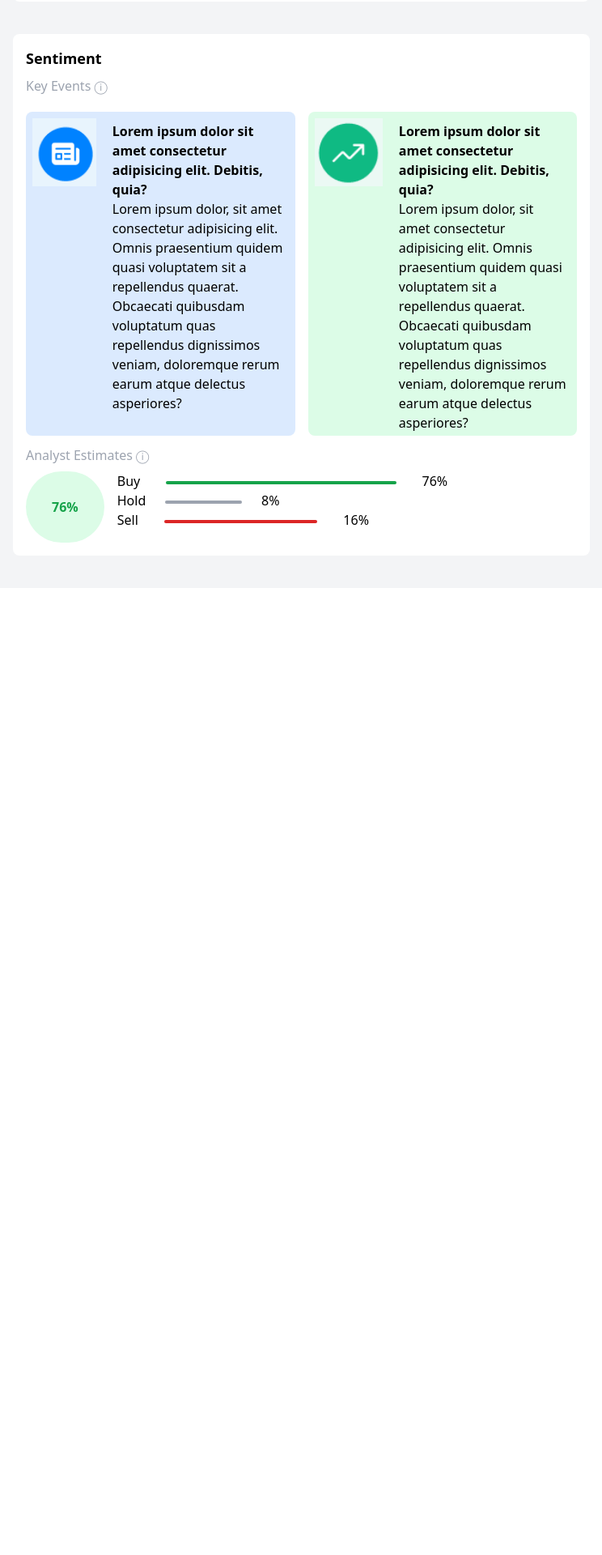
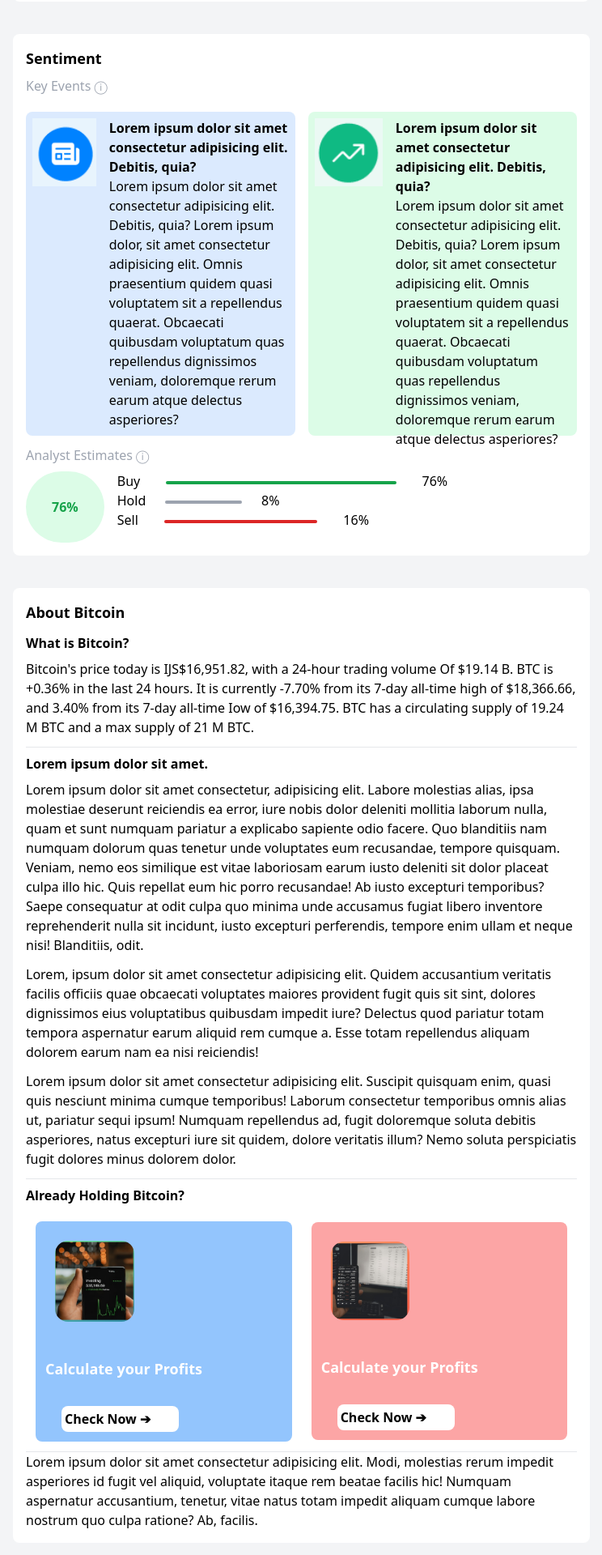
Before and after one commit to shivamx42/KoinX, a React (Vite) app: page / in a window 1280 px wide. Shown: the part 660-2580 px from the top of the page at 81% size, without its empty margins (24-768 px from the left). Before the commit the page ends 1386 px from the top, so only its background shows below. Built offline with nearby package versions, Linux system fonts and the light colour scheme; no server answers.

Commit message:
Added the about component

```diff
--- a/src/App.jsx
+++ b/src/App.jsx
@@ -5,6 +5,7 @@
 import Services from "./Components/Services"
 import Performance from "./Components/Performance"
 import Sentiment from "./Components/Sentiment"
+import About from "./Components/About"
 
 function App() {
 
@@ -26,6 +27,7 @@
             <Services/>
             <Performance/>
             <Sentiment/>
+            <About/>
           </div>
 
 
--- /dev/null
+++ b/src/Components/About.jsx
@@ -0,0 +1,52 @@
+import React from 'react'
+import AboutProps from './AboutProps'
+
+
+export default function About() {
+  return (
+    <>
+        <div className=' bg-white rounded-lg m-10 w-90p p-4'>
+
+        <h1 className='font-bold text-lg mb-3'>About Bitcoin</h1>
+        <p className='font-semibold mb-2'>What is Bitcoin?</p>
+
+        <p className='mb-3'>
+            Bitcoin's price today is IJS$16,951.82, with a 24-hour trading volume Of $19.14 B. BTC is +0.36% in the last
+            24 hours. It is currently -7.70% from its 7-day all-time high of $18,366.66, and 3.40% from its 7-day all-time
+            Iow of $16,394.75. BTC has a circulating supply of 19.24 M BTC and a max supply of 21 M BTC.
+        </p>
+
+        <hr />
+
+        <p className='font-semibold my-2'>Lorem ipsum dolor sit amet.</p>
+        <p className='mb-3'>
+            Lorem ipsum dolor sit amet consectetur, adipisicing elit. Labore molestias alias, ipsa molestiae deserunt reiciendis ea error, iure nobis dolor deleniti mollitia laborum nulla, quam et sunt numquam pariatur a explicabo sapiente odio facere. Quo blanditiis nam numquam dolorum quas tenetur unde voluptates eum recusandae, tempore quisquam. Veniam, nemo eos similique est vitae laboriosam earum iusto deleniti sit dolor placeat culpa illo hic. Quis repellat eum hic porro recusandae! Ab iusto excepturi temporibus? Saepe consequatur at odit culpa quo minima unde accusamus fugiat libero inventore reprehenderit nulla sit incidunt, iusto excepturi perferendis, tempore enim ullam et neque nisi! Blanditiis, odit.
+
+        </p>
+
+        <p className='mb-3'>
+            Lorem, ipsum dolor sit amet consectetur adipisicing elit. Quidem accusantium veritatis facilis officiis quae obcaecati voluptates maiores provident fugit quis sit sint, dolores dignissimos eius voluptatibus quibusdam impedit iure? Delectus quod pariatur totam tempora aspernatur earum aliquid rem cumque a. Esse totam repellendus aliquam dolorem earum nam ea nisi reiciendis!
+        </p>
+
+        <p className='mb-3'>
+            Lorem ipsum dolor sit amet consectetur adipisicing elit. Suscipit quisquam enim, quasi quis nesciunt minima cumque temporibus! Laborum consectetur temporibus omnis alias ut, pariatur sequi ipsum! Numquam repellendus ad, fugit doloremque soluta debitis asperiores, natus excepturi iure sit quidem, dolore veritatis illum? Nemo soluta perspiciatis fugit dolores minus dolorem dolor.
+        </p>
+
+        <hr />
+
+        <p className='font-semibold my-2'>Already Holding Bitcoin?</p>
+
+        <div className='md:flex items-center'>
+
+            <AboutProps src="/images/about1.png" textProp="Calculate your Profits" color=" bg-blue-300" />
+            <AboutProps src="/images/about2.png" textProp="Calculate your Profits" color=" bg-red-300" />
+
+        </div>
+
+        <hr />
+         Lorem ipsum dolor sit amet consectetur adipisicing elit. Modi, molestias rerum impedit asperiores id fugit vel aliquid, voluptate itaque rem beatae facilis hic! Numquam aspernatur accusantium, tenetur, vitae natus totam impedit aliquam cumque labore nostrum quo culpa ratione? Ab, facilis.
+
+        </div>
+    </>
+  )
+}
--- /dev/null
+++ b/src/Components/AboutProps.jsx
@@ -0,0 +1,19 @@
+import React from 'react'
+
+export default function AboutProps({src,textProp,color}) {
+  return (
+    <>
+        <div className={`flex bg-${color} p-3 rounded-lg m-3 w-full flex-wrap`}>
+                <img src={src} alt="" className='md:w-1/3 md:h-1/3 m-3 rounded-2xl sm:w-1/4'/>
+
+                <div className='flex flex-col '>
+                    <h1 className='text-white font-semibold md:text-lg mt-8'>{textProp}</h1>
+                    <div className='bg-white p-1 rounded-lg w-3/4 ml-5 mt-8 font-semibold'>
+                      Check Now &#10132;
+                    </div>
+                </div>
+        </div>
+
+    </>
+  )
+}
--- a/src/Components/Performance.jsx
+++ b/src/Components/Performance.jsx
@@ -39,9 +39,9 @@
             <span className='text-lg text-gray-700 '>Fundamentals &#9432;</span>
 
             <div className='md:flex justify-between'>
-                <div className='text-sm'>
+                <div className='text-sm '>
                     <div className='flex justify-between my-2'>
-                        <span className='text-gray-400'>Bitcoin Price</span>
+                        <span className='text-gray-400 mr-3'>Bitcoin Price</span>
                         <span>$16,815.46</span>
                     </div>
                     <hr className='border-gray-300 border-t-1 ' />
@@ -75,7 +75,7 @@
 
                 <div className='text-sm'>
                     <div className='flex justify-between my-2'>
-                        <span className='text-gray-400'>Bitcoin Price</span>
+                        <span className='text-gray-400 mr-3'>Bitcoin Price</span>
                         <span>$16,815.46</span>
                     </div>
                     <hr className='border-gray-300 border-t-1 ' />
--- a/src/Components/Sentiment.jsx
+++ b/src/Components/Sentiment.jsx
@@ -1,4 +1,5 @@
 import React from 'react'
+import SentimentProps from './SentimentProps'
 
 export default function Sentiment() {
   return (
@@ -9,27 +10,21 @@
 
             <div className='md:flex gap-4'>
 
-                <div className='flex bg-blue-100 rounded-lg my-3'>
-
-                    <img src="/images/sentiment1.png" alt="" className='w-1/3 h-1/4 p-2'  />
-
-                    <div className=' rounded-lg p-3 mb-4'>
-                        <h1 className='font-semibold'>Lorem ipsum dolor sit amet consectetur adipisicing elit. Debitis, quia?</h1>
-                        <h2>Lorem ipsum dolor, sit amet consectetur adipisicing elit. Omnis praesentium quidem quasi voluptatem sit a repellendus quaerat. Obcaecati quibusdam voluptatum quas repellendus dignissimos veniam, doloremque rerum earum atque delectus asperiores?</h2>
-                    </div>
-                </div>
-
-                <div className='flex bg-green-100 rounded-lg my-3'>
-
-                <img src="/images/sentiment2.png" alt=""  className='w-1/3 h-1/4 p-2'/>
 
 
-                    <div className='p-3 mb-4 '>
-                        <h1 className='font-semibold'>Lorem ipsum dolor sit amet consectetur adipisicing elit. Debitis, quia?</h1>
-                        <h2>Lorem ipsum dolor, sit amet consectetur adipisicing elit. Omnis praesentium quidem quasi voluptatem sit a repellendus quaerat. Obcaecati quibusdam voluptatum quas repellendus dignissimos veniam, doloremque rerum earum atque delectus asperiores?</h2>
-                    </div>
-                </div>
+                <SentimentProps
+                    src="/images/sentiment1.png" textProp1="Lorem ipsum dolor sit amet consectetur adipisicing elit. Debitis, quia?" textProp2="Lorem ipsum dolor sit amet consectetur adipisicing elit. Debitis, quia?
+                        Lorem ipsum dolor, sit amet consectetur adipisicing elit. Omnis praesentium quidem quasi voluptatem sit a repellendus quaerat. Obcaecati quibusdam voluptatum quas repellendus dignissimos veniam, doloremque rerum earum atque delectus asperiores?" color="bg-blue-100"
 
+                />
+
+
+
+                <SentimentProps
+                    src="/images/sentiment2.png" textProp1="Lorem ipsum dolor sit amet consectetur adipisicing elit. Debitis, quia?" textProp2="Lorem ipsum dolor sit amet      consectetur adipisicing elit. Debitis, quia?
+                            Lorem ipsum dolor, sit amet consectetur adipisicing elit. Omnis praesentium quidem quasi voluptatem sit a repellendus quaerat. Obcaecati quibusdam voluptatum quas repellendus dignissimos veniam, doloremque rerum earum atque delectus asperiores?" color="bg-green-100"
+
+                />
 
             </div>
 
--- /dev/null
+++ b/src/Components/SentimentProps.jsx
@@ -0,0 +1,17 @@
+import React from 'react'
+
+export default function SentimentProps({src,textProp1,textProp2,color}) {
+  return (
+    <>
+        <div className={`flex ${color} rounded-lg my-3`}>
+
+        <img src={src} alt="" className='w-1/3 h-1/4 p-2'  />
+
+        <div className=' rounded-lg p-2 my  -2'>
+            <h1 className='font-semibold'>{textProp1}</h1>
+            <h2>{textProp2}</h2>
+        </div>
+        </div>
+    </>
+  )
+}
--- a/src/Components/Services.jsx
+++ b/src/Components/Services.jsx
@@ -3,7 +3,7 @@
 export default function Services() {
     return (
         <>
-          <div className='flex gap-2 m-4 ml-8 font-medium'>
+          <div className='flex gap-2 m-4 ml-8 font-medium flex-wrap'>
             <span className='text-blue-900'>Overview</span>
             <span>Fundamentals</span>
             <span>News Insights</span>
```
Also changed, not shown: public/images/about1.png (added), public/images/about2.png (added).
